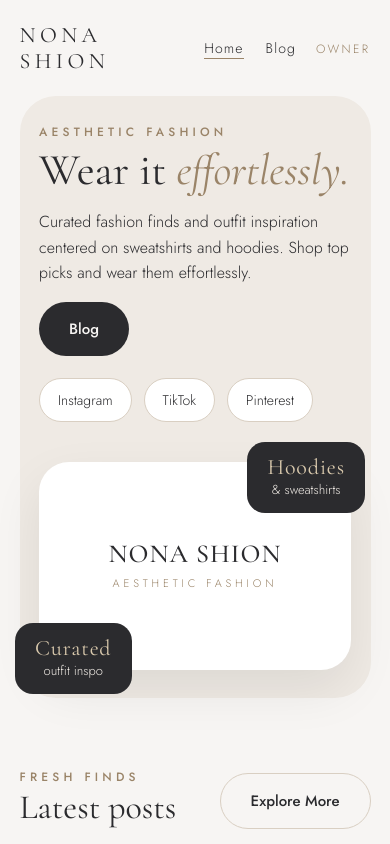
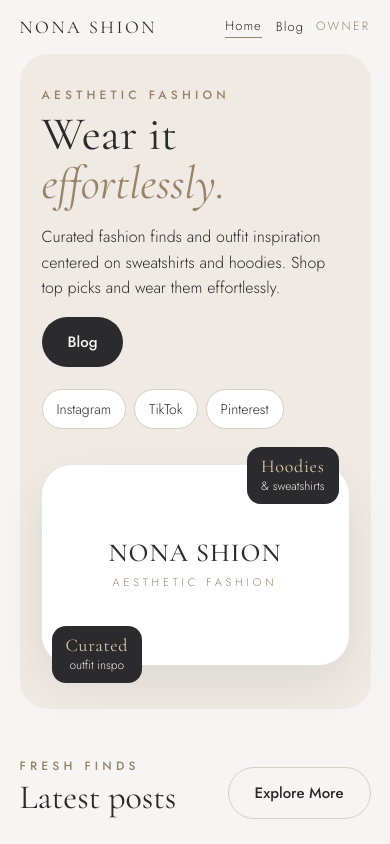
Before and after one commit to nona-shion/nona-shion, a plain HTML site: page index.html in a window 390 px wide. Shown: the top 844 px of the page. Drawn offline with nearby package versions, Linux system fonts and the light colour scheme.

Commit message:
Add files via upload

```diff
--- a/index.html
+++ b/index.html
@@ -50,6 +50,30 @@ section{padding:70px 5vw}
 .empty{color:var(--muted);padding:30px 0}
 .own{font-size:12px;letter-spacing:.2em;color:var(--gold);margin-left:20px}
 @media(max-width:800px){.hero{grid-template-columns:1fr}.two{grid-template-columns:1fr}}
+html,body{max-width:100%;overflow-x:hidden}
+img{max-width:100%}
+header{gap:10px 16px;flex-wrap:wrap}
+.brand{white-space:nowrap}
+nav{display:flex;align-items:center;white-space:nowrap}
+.hero>div{min-width:0}
+.logo{display:flex;flex-direction:column;align-items:center;justify-content:center;aspect-ratio:auto;min-height:260px;padding:48px 24px}
+.t1{top:-20px;right:-14px}.t2{bottom:-24px;left:-24px}
+@media(min-width:801px) and (max-width:1100px){.hero{gap:24px;padding:48px 36px}.logo b{font-size:30px}}
+@media(max-width:800px){
+ header{padding:16px 5vw}
+ .brand{font-size:18px;letter-spacing:.14em}
+ nav a{margin-left:14px;font-size:13px}
+ .own{margin-left:12px}
+ .hero{padding:32px 22px 44px;border-radius:28px;gap:36px}
+ h1{font-size:clamp(40px,12vw,64px)}
+ .logo{min-height:200px;padding:44px 16px}
+ .tag{padding:8px 14px;font-size:12px;border-radius:14px}
+ .tag b{font-size:18px}
+ .t1{top:-18px;right:10px}.t2{bottom:-18px;left:10px}
+ section{padding:48px 5vw}
+ .grid{grid-template-columns:repeat(auto-fill,minmax(200px,1fr));gap:18px}
+}
+@media(max-width:420px){.grid{grid-template-columns:1fr}.pills{gap:8px}.pill{padding:8px 14px}.btn{padding:14px 26px}}
 </style>
 <style>artifact-sync,artifact-local{display:contents}</style><style>artifact-sync,artifact-local{display:contents}</style><style>artifact-sync,artifact-local{display:contents}</style><style>artifact-sync,artifact-local{display:contents}</style><style>artifact-sync,artifact-local{display:contents}</style><style>artifact-sync,artifact-local{display:contents}</style><style>artifact-sync,artifact-local{display:contents}</style><style>artifact-sync,artifact-local{display:contents}</style><style>artifact-sync,artifact-local{display:contents}</style><style>artifact-sync,artifact-local{display:contents}</style><style>artifact-sync,artifact-local{display:contents}</style><style>artifact-sync,artifact-local{display:contents}</style><style>artifact-sync,artifact-local{display:contents}</style><style>artifact-sync,artifact-local{display:contents}</style><style>artifact-sync,artifact-local{display:contents}</style><style>artifact-sync,artifact-local{display:contents}</style><style>artifact-sync,artifact-local{display:contents}</style><style>artifact-sync,artifact-local{display:contents}</style><style>artifact-sync,artifact-local{display:contents}</style></head>
 <body>
@@ -78,7 +102,7 @@ function home(){
  var l=sorted().slice(0,3);
  return '<div class="hero"><div><div class="eyebrow">Aesthetic Fashion</div><h1>Wear it <em style="font-style:italic">effortlessly.</em></h1><p>Curated fashion finds and outfit inspiration centered on sweatshirts and hoodies. Shop top picks and wear them effortlessly.</p><p><a class="btn" href="#blog">Blog</a></p>'+
  pills()+'</div>'+
- '<div class="logo"><div><b>NONA SHION</b><span>AESTHETIC FASHION</span></div><div class="tag" style="top:-20px;right:-14px"><b>Hoodies</b>&amp; sweatshirts</div><div class="tag" style="bottom:-24px;left:-24px"><b>Curated</b>outfit inspo</div></div></div>'+
+ '<div class="logo"><div><b>NONA SHION</b><span>AESTHETIC FASHION</span></div><div class="tag t1"><b>Hoodies</b>&amp; sweatshirts</div><div class="tag t2"><b>Curated</b>outfit inspo</div></div></div>'+
  '<section><div class="head"><div><div class="eyebrow">Fresh finds</div><h2>Latest posts</h2></div><a class="btn ghost" href="#blog">Explore More</a></div>'+
  (l.length?'<div class="grid">'+l.map(card).join('')+'</div>':'<div class="empty">New finds are coming soon.</div>')+'</section>'}
 function form(){
```
